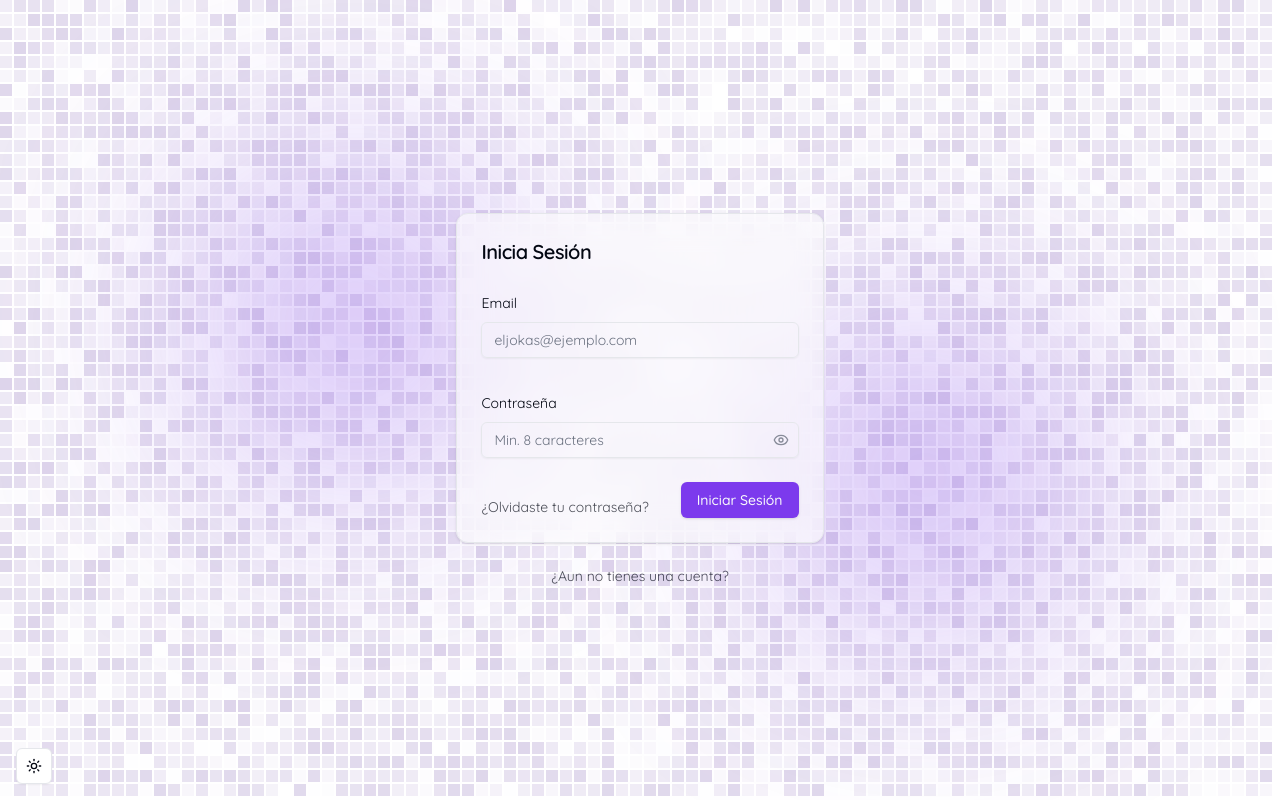
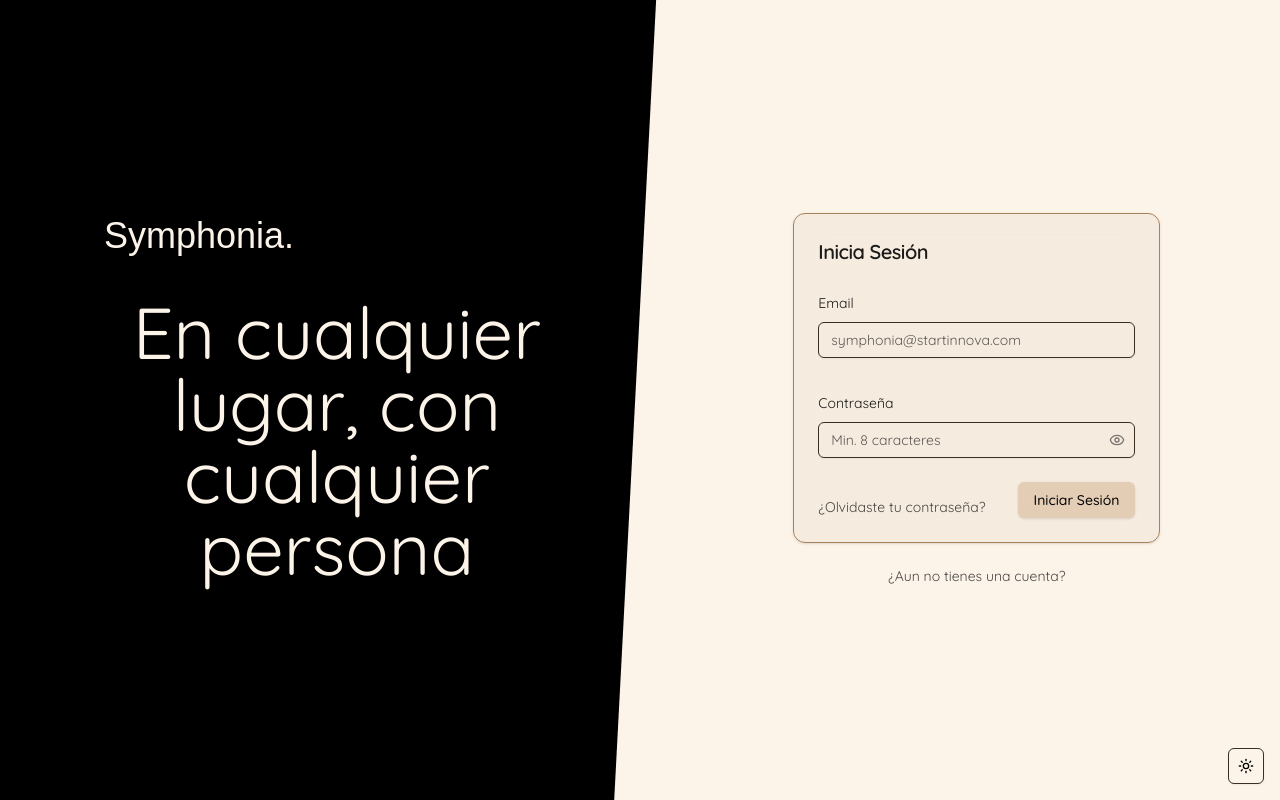
Before and after one commit to ElJoshua08/symphonia, a Next.js app: page /login in a window 1280 px wide. Built offline with nearby package versions, Linux system fonts and the light colour scheme.

Commit message:
Complete Change

```diff
--- a/src/app/(auth)/layout.tsx
+++ b/src/app/(auth)/layout.tsx
@@ -1,5 +1,4 @@
 import { ThemeToggle } from '@/components/theme-toggle';
-import FlickeringGrid from '@/components/ui/flickering-grid';
 
 export default function RootLayout({
   children,
@@ -8,22 +7,10 @@ export default function RootLayout({
 }>) {
   return (
     <main className="flex flex-col justify-start items-center w-full h-dvh">
-      {/*  Decoration */}
-      <div className="fixed blur-[120px] size-[250px] rounded-full bg-primary/50 top-[200px] left-[230px]" />
-      <div className="fixed blur-[120px] size-[250px] rounded-full bg-primary/50 bottom-[200px] right-[230px]" />
-      <FlickeringGrid
-        className="fixed top-0 left-0 w-full h-full -z-10"
-        color="#47198e"
-        squareSize={12}
-        gridGap={2}
-        maxOpacity={0.18}
-        flickerChance={0.07}
-      />
-
       {/* Content */}
       {children}
 
-      <ThemeToggle className="fixed bottom-4 left-4" />
+      <ThemeToggle className="fixed bottom-4 right-4" />
     </main>
   );
 }
--- a/src/app/(auth)/login/page.tsx
+++ b/src/app/(auth)/login/page.tsx
@@ -39,7 +39,14 @@ export default function LoginPage() {
   };
 
   return (
-    <main className="grow flex w-full flex-col justify-center items-center bg-transparent">
+    <main className="grow flex w-full flex-row justify-normal items-stretch">
+      {/* Decoration and phrase */}
+      <section className="w-full bg-foreground hidden md:flex justify-center items-start flex-col px-16">
+        <h1 className='text-background ml-10 text-4xl font-thin font-pacifico'>Symphonia.</h1>
+        <h1 className='text-background text-7xl text-center text-balance mt-10'>En cualquier lugar, con cualquier persona</h1>
+      </section>
+      <section className="flex flex-col justify-center items-center w-full relative overflow-y-clip">
+        <div className="absolute top-0 left-0 h-[calc(100%+50px)] w-52 rotate-3 bg-background -translate-x-10 hidden lg:block" />
         <Card>
           <CardHeader>
             <CardTitle className="text-xl">Inicia Sesión</CardTitle>
@@ -56,7 +63,7 @@ export default function LoginPage() {
                       <FormControl>
                         <Input
                           {...field}
-                        placeholder="eljokas@ejemplo.com"
+                          placeholder="symphonia@startinnova.com"
                           autoComplete="email"
                         />
                       </FormControl>
@@ -102,6 +109,7 @@ export default function LoginPage() {
         >
           <Label variant="link">¿Aun no tienes una cuenta?</Label>
         </Link>
+      </section>
     </main>
   );
 }
--- a/src/app/(root)/_components/navbar.tsx
+++ b/src/app/(root)/_components/navbar.tsx
@@ -15,11 +15,17 @@ export const Navbar = () => {
   ];
 
   return (
-    <nav className="sticky z-50 top-0 flex flex-row justify-between items-center w-full p-4 after:left-0 after:absolute after:content-[''] after:w-full after:h-full after:-z-10 after:backdrop-blur-xl after:[mask-image:linear-gradient(to_bottom,black_10%,transparent_70%)]">
+    <nav className="sticky z-50 top-0 flex flex-row justify-between items-center w-full px-6 py-4">
       {/* Logo */}
-      <header className='flex flex-row items-center justify-center'>
-        <Image width={96} height={96} src="/logo.png" alt="Logo de Symphonia" className='size-12 object-contain' />
-        <h1 className='text-2xl text-primary font-pacifico'>Symphonia</h1>
+      <header className="flex flex-row items-center justify-center">
+        <Image
+          width={96}
+          height={96}
+          src="/logo.png"
+          alt="Logo de Symphonia"
+          className="size-12 object-contain"
+        />
+        <h1 className="text-2xl text-primary font-pacifico">Symphonia</h1>
       </header>
 
       {/* Menu */}
@@ -32,11 +38,10 @@ export const Navbar = () => {
               key={item.name}
               className="relative"
             >
-              <span className={`w-full h-1 rounded-full bg-primary absolute left-0 bottom-0 transition-transform duration-100 ${isActive ? "scale-100" : "scale-0"}`} />
               <a
                 href={item.href}
                 className={buttonVariants({
-                  variant: isActive ? 'secondary' : 'ghost',
+                  variant: isActive ? 'default' : 'ghost',
                   className: 'cursor-pointer',
                 })}
               >
--- a/src/app/(root)/layout.tsx
+++ b/src/app/(root)/layout.tsx
@@ -1,6 +1,5 @@
 import { ThemeToggle } from '@/components/theme-toggle';
 import { Navbar } from './_components/navbar';
-import FlickeringGrid from '@/components/ui/flickering-grid';
 
 export default function RootLayout({
   children,
@@ -10,17 +9,6 @@ export default function RootLayout({
   return (
     <main className="flex flex-col justify-start items-center w-full h-dvh">
       {/*  Decoration */}
-      <div className="fixed blur-[120px] size-[250px] rounded-full bg-primary/50 top-[200px] left-[230px]" />
-      <div className="fixed blur-[120px] size-[250px] rounded-full bg-primary/50 bottom-[200px] right-[230px]" />
-      <FlickeringGrid
-        className="fixed top-0 left-0 w-full h-full -z-10"
-        color="#47198e"
-        squareSize={12}
-        gridGap={2}
-        maxOpacity={0.18}
-        flickerChance={0.15}
-      />
-
       <Navbar />
 
       {/* Content */}
--- a/src/app/(root)/page.tsx
+++ b/src/app/(root)/page.tsx
@@ -1,20 +1,7 @@
-import { buttonVariants } from '@/components/ui/button';
-import Link from 'next/link';
-
 export default function Home() {
   return (
     <main className="grow flex w-full flex-col justify-start items-center bg-transparent py-36 px-8">
 
-      <Link
-        className={buttonVariants({
-          variant: 'default',
-          size: 'lg',
-          className: 'mt-20',
-        })}
-        href="/login"
-      >
-        Aprende más
-      </Link>
     </main>
   );
 }
--- a/src/app/globals.css
+++ b/src/app/globals.css
@@ -6,64 +6,51 @@ body {
   font-family: Arial, Helvetica, sans-serif;
 }
 
-
 @layer base {
   :root {
-    --background: 0 0% 100%;
-    --foreground: 224 71.4% 4.1%;
-    --card: 0 0% 100%;
-    --card-foreground: 224 71.4% 4.1%;
-    --popover: 0 0% 100%;
-    --popover-foreground: 224 71.4% 4.1%;
-    --primary: 262.1 83.3% 57.8%;
-    --primary-foreground: 210 20% 98%;
-    --secondary: 220 14.3% 95.9%;
-    --secondary-foreground: 220.9 39.3% 11%;
-    --muted: 220 14.3% 95.9%;
-    --muted-foreground: 220 8.9% 46.1%;
-    --accent: 220 14.3% 95.9%;
-    --accent-foreground: 220.9 39.3% 11%;
-    --destructive: 0 84.2% 60.2%;
-    --destructive-foreground: 210 20% 98%;
-    --border: 220 13% 91%;
-    --input: 220 13% 91%;
-    --ring: 262.1 83.3% 57.8%;
-    --radius: 0.5rem;
-    --chart-1: 12 76% 61%;
-    --chart-2: 173 58% 39%;
-    --chart-3: 197 37% 24%;
-    --chart-4: 43 74% 66%;
-    --chart-5: 27 87% 67%;
+    --background: 31 73% 95%;
+    --foreground: 31 5% 0%;
+    --card: 31 50% 90%;
+    --card-foreground: 31 5% 10%;
+    --popover: 31 73% 95%;
+    --popover-foreground: 31 95% 0%;
+    --primary: 31 45.1% 80%;
+    --primary-foreground: 0 0% 0%;
+    --secondary: 31 30% 70%;
+    --secondary-foreground: 0 0% 0%;
+    --muted: -7 30% 85%;
+    --muted-foreground: 31 5% 35%;
+    --accent: -7 30% 80%;
+    --accent-foreground: 31 5% 10%;
+    --destructive: 0 73% 30%;
+    --destructive-foreground: 31 5% 90%;
+    --border: 31 30% 50%;
+    --input: 31 30% 18%;
+    --ring: 31 45.1% 80%;
+    --radius: 0.50rem;
   }
-
   .dark {
-    --background: 224 71.4% 4.1%;
-    --foreground: 210 20% 98%;
-    --card: 224 71.4% 4.1%;
-    --card-foreground: 210 20% 98%;
-    --popover: 224 71.4% 4.1%;
-    --popover-foreground: 210 20% 98%;
-    --primary: 263.4 70% 50.4%;
-    --primary-foreground: 210 20% 98%;
-    --secondary: 215 27.9% 16.9%;
-    --secondary-foreground: 210 20% 98%;
-    --muted: 215 27.9% 16.9%;
-    --muted-foreground: 217.9 10.6% 64.9%;
-    --accent: 215 27.9% 16.9%;
-    --accent-foreground: 210 20% 98%;
-    --destructive: 0 62.8% 30.6%;
-    --destructive-foreground: 210 20% 98%;
-    --border: 215 27.9% 16.9%;
-    --input: 215 27.9% 16.9%;
-    --ring: 263.4 70% 50.4%;
-    --chart-1: 220 70% 50%;
-    --chart-2: 160 60% 45%;
-    --chart-3: 30 80% 55%;
-    --chart-4: 280 65% 60%;
-    --chart-5: 340 75% 55%;
+    --background: 31 50% 5%;
+    --foreground: 31 5% 90%;
+    --card: 31 50% 0%;
+    --card-foreground: 31 5% 90%;
+    --popover: 31 50% 5%;
+    --popover-foreground: 31 5% 90%;
+    --primary: 31 45.1% 80%;
+    --primary-foreground: 0 0% 0%;
+    --secondary: 31 30% 10%;
+    --secondary-foreground: 0 0% 100%;
+    --muted: -7 30% 15%;
+    --muted-foreground: 31 5% 60%;
+    --accent: -7 30% 15%;
+    --accent-foreground: 31 5% 90%;
+    --destructive: 0 73% 30%;
+    --destructive-foreground: 31 5% 90%;
+    --border: 31 30% 18%;
+    --input: 31 30% 18%;
+    --ring: 31 45.1% 80%;
   }
 }
-
 
 @layer base {
   * {
--- a/src/app/layout.tsx
+++ b/src/app/layout.tsx
@@ -1,23 +1,29 @@
+import { ThemeProvider } from '@/components/theme-provider';
 import type { Metadata } from 'next';
-import { Pacifico, Quicksand } from 'next/font/google';
+import { Quicksand } from 'next/font/google';
+import LocalFont from 'next/font/local';
 import './globals.css';
-import { ThemeProvider } from '@/components/theme-provider';
 
-const pacifico = Pacifico({
-  subsets: ['latin'],
-  weight: '400',
-  variable: '--font-pacifico',
+const headerFont = LocalFont({
+  src: [
+    {
+      path: '/public/fonts/FeelingPassionate.ttf',
+      weight: '400',
+      style: 'normal',
+    },
+  ],
+  variable: '--font-header',
 });
 
-const quicksand = Quicksand({
+const bodyFont = Quicksand({
   subsets: ['latin'],
   weight: 'variable',
-  variable: '--font-quicksand',
+  variable: '--font-body',
 });
 
 export const metadata: Metadata = {
   title: 'Symphonia',
-  description: 'Potencia tu música de la mano de Symphonia',
+  description: '',
   icons: {
     icon: '/logo.png',
   },
@@ -33,7 +39,9 @@ export default function BaseLayout({
       lang="en"
       suppressHydrationWarning
     >
-      <body className={`${pacifico.className} ${quicksand.className}`}>
+      <body
+        className={`${headerFont.className} ${bodyFont.className} antialiased`}
+      >
         <ThemeProvider
           attribute="class"
           defaultTheme="system"
--- a/src/components/theme-toggle.tsx
+++ b/src/components/theme-toggle.tsx
@@ -1,53 +1,23 @@
 'use client';
 
-import * as React from 'react';
-import { MonitorIcon, Moon, Sun } from 'lucide-react';
+import { Moon, Sun } from 'lucide-react';
 import { useTheme } from 'next-themes';
 
 import { Button } from '@/components/ui/button';
-import {
-  DropdownMenu,
-  DropdownMenuContent,
-  DropdownMenuItem,
-  DropdownMenuTrigger,
-} from '@/components/ui/dropdown-menu';
 
 export const ThemeToggle = ({ className }: { className?: string }) => {
   const { setTheme } = useTheme();
 
   return (
-    <DropdownMenu>
-      <DropdownMenuTrigger asChild>
     <Button
       variant="outline"
       size="icon"
       className={className}
+      onClick={() => setTheme((theme) => (theme === 'dark' ? 'light' : 'dark'))}
     >
       <Sun className="h-[1.2rem] w-[1.2rem] rotate-0 scale-100 transition-all dark:-rotate-90 dark:scale-0" />
       <Moon className="absolute h-[1.2rem] w-[1.2rem] rotate-90 scale-0 transition-all dark:rotate-0 dark:scale-100" />
       <span className="sr-only">Toggle theme</span>
     </Button>
-      </DropdownMenuTrigger>
-      <DropdownMenuContent
-        align="start"
-        collisionPadding={{
-          top: 8,
-          left: 8,
-        }}
-      >
-        <DropdownMenuItem onClick={() => setTheme('light')}>
-          <Sun className="h-[1.2rem] w-[1.2rem]" />
-          Claro
-        </DropdownMenuItem>
-        <DropdownMenuItem onClick={() => setTheme('dark')}>
-          <Moon className="h-[1.2rem] w-[1.2rem]" />
-          Oscuro
-        </DropdownMenuItem>
-        <DropdownMenuItem onClick={() => setTheme('system')}>
-          <MonitorIcon className="h-[1.2rem] w-[1.2rem]" />
-          Sistema
-        </DropdownMenuItem>
-      </DropdownMenuContent>
-    </DropdownMenu>
   );
 };
--- a/tailwind.config.ts
+++ b/tailwind.config.ts
@@ -1,3 +1,4 @@
+/* eslint-disable @typescript-eslint/no-require-imports */
 import type { Config } from 'tailwindcss';
 
 export default {
```
Also changed, not shown: .eslintrc.json, public/fonts/FeelingPassionate.ttf (added). Lines whose indentation alone changed are shown as unchanged.
